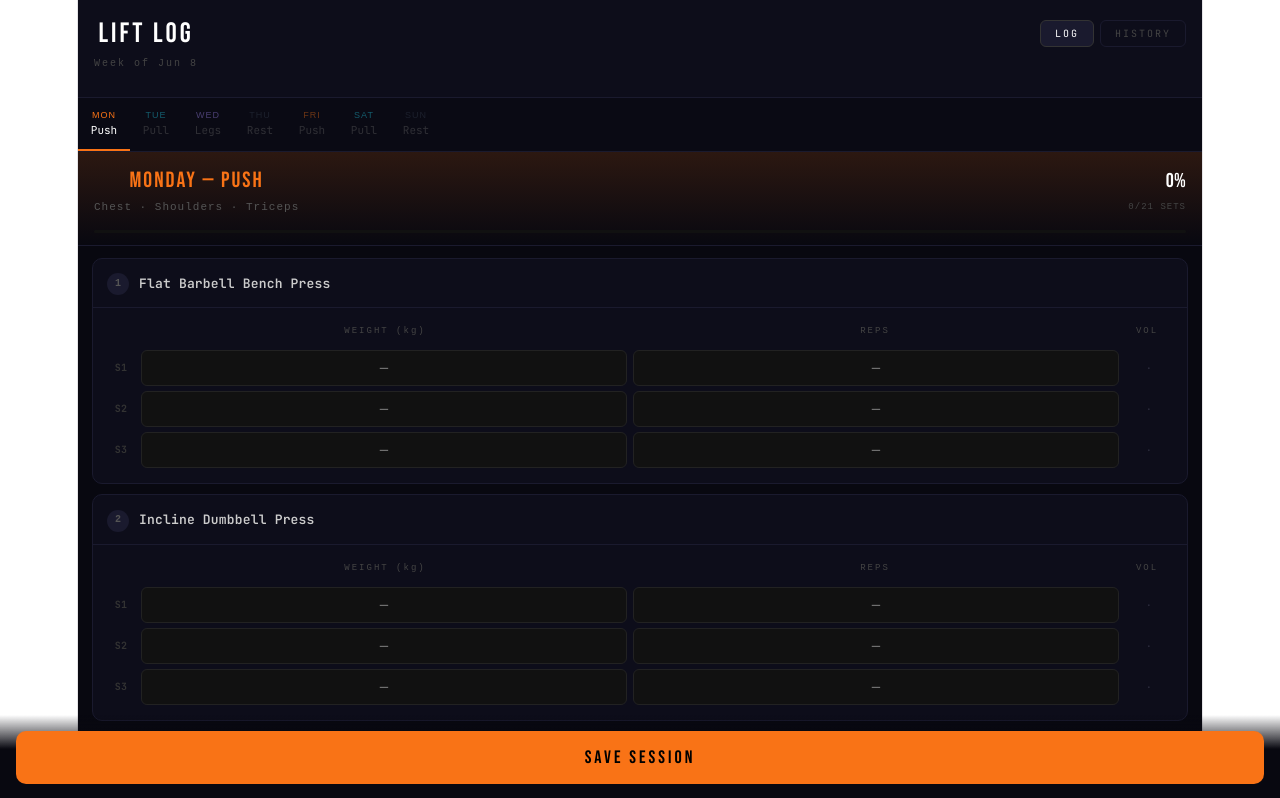
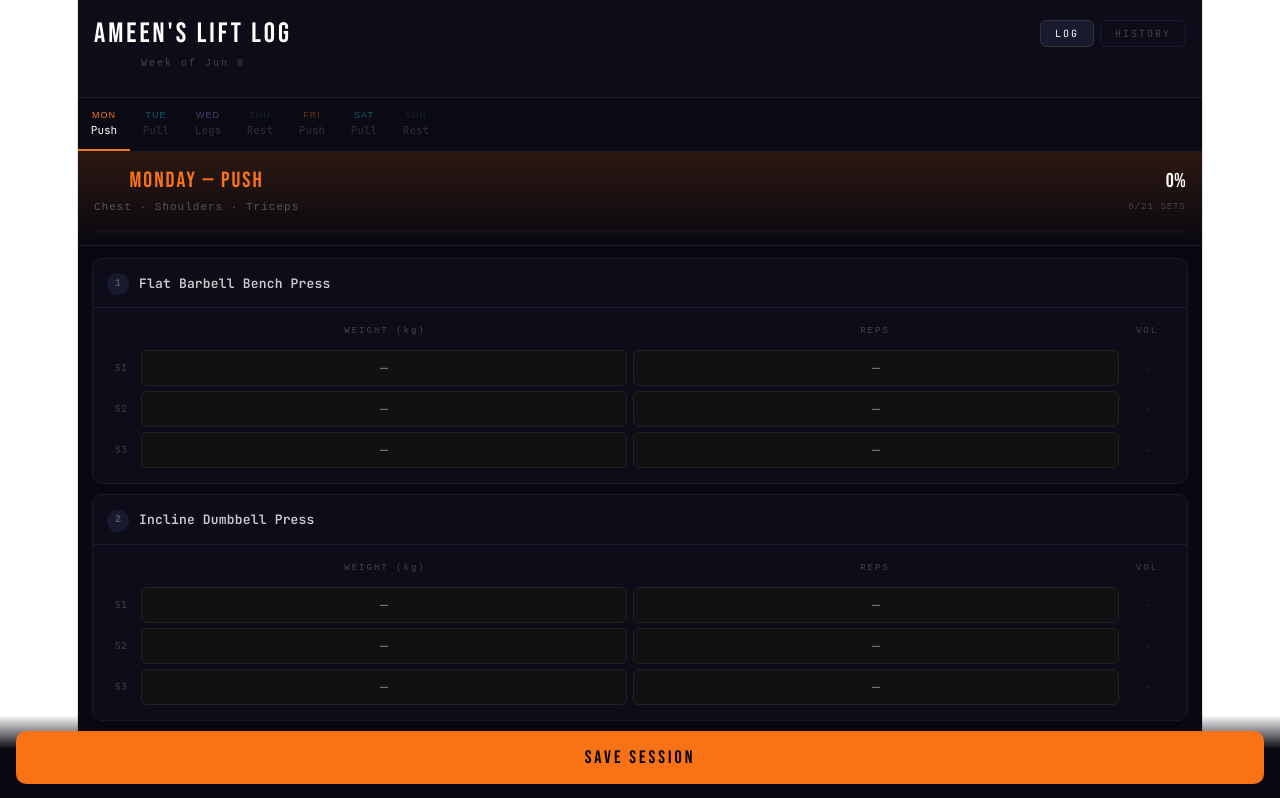
Before and after one commit to Ameenkhan18/lift-log, a React (Vite) app: page / in a window 1280 px wide. Shown: the top 798 px of the page. Built offline with nearby package versions, Linux system fonts and the light colour scheme.

Commit message:
Update App.jsx

```diff
--- a/src/App.jsx
+++ b/src/App.jsx
@@ -162,7 +162,7 @@ export default function WorkoutTracker() {
         <div style={{ display: "flex", justifyContent: "space-between", alignItems: "flex-start", marginBottom: 4 }}>
           <div>
             <div style={{ fontFamily: "'Bebas Neue', sans-serif", fontSize: 28, letterSpacing: 3, color: "#fff", lineHeight: 1 }}>
-              LIFT LOG
+             Ameen's LIFT LOG
             </div>
             <div style={{ fontSize: 10, color: "#444", letterSpacing: 2, marginTop: 3 }}>{getWeekLabel()}</div>
           </div>
```
